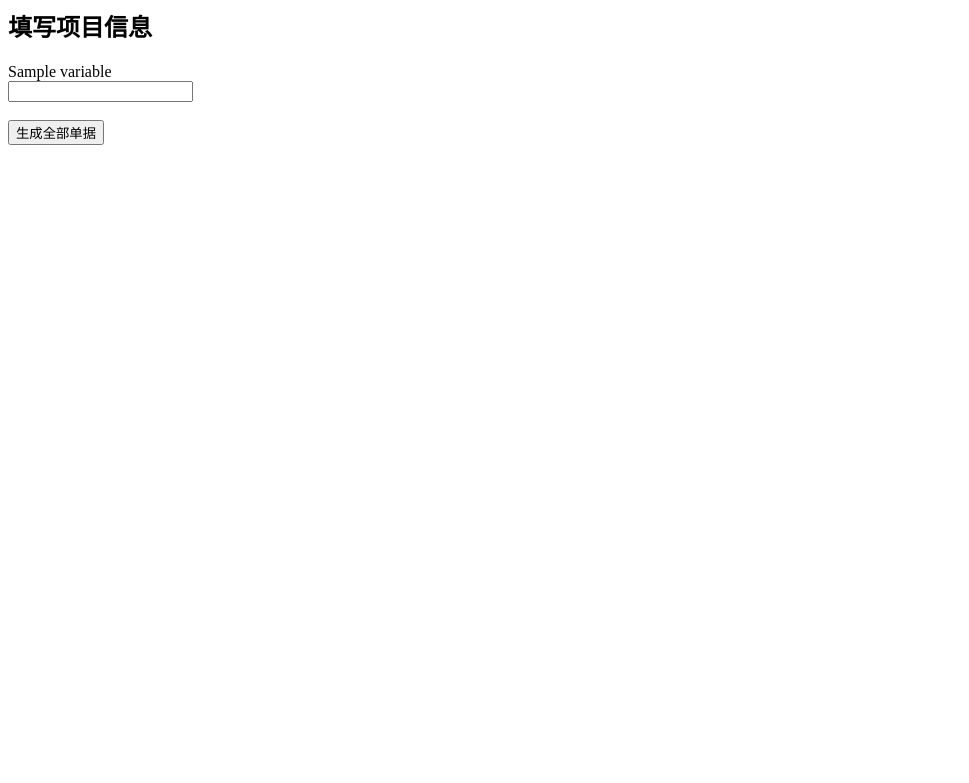
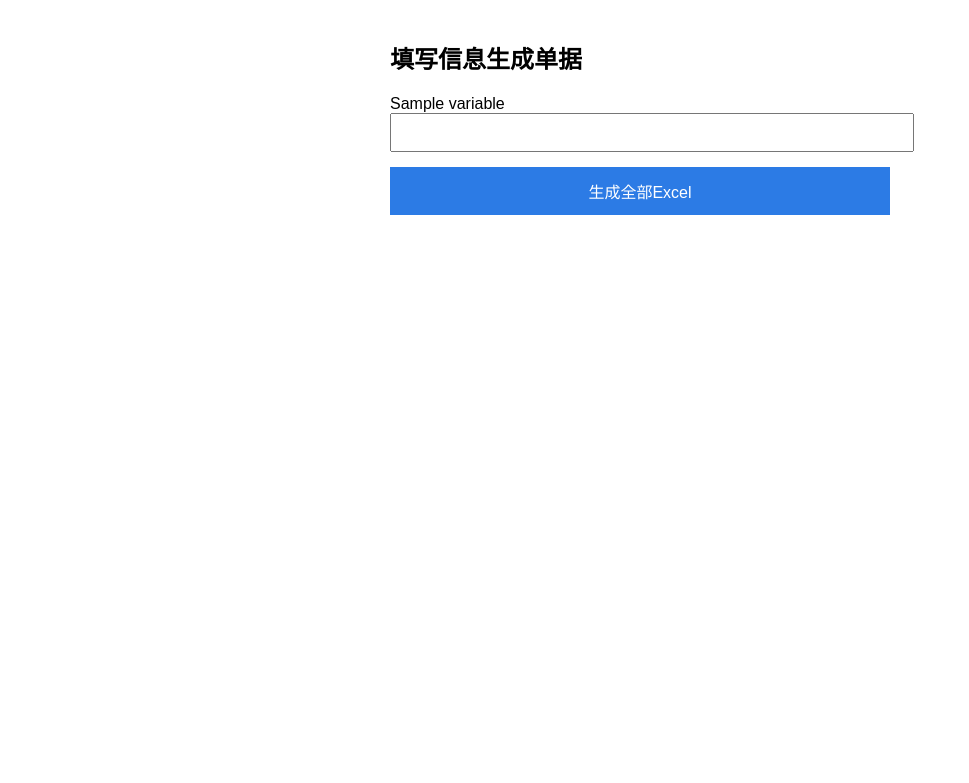
Before and after one commit to guorice19880617-droid/gendan, a Flask app: template templates/index.html in a window 1280 px wide. Shown: the top 783 px of the page, without its empty margins (0-969 px from the left). Run offline with Flask 3, Linux system fonts and the light colour scheme; the template is opened without the code that fills it: most values are stand-ins (such as "Sample title", 1, 10 or a date in 2020).

Commit message:
Update index.html

```diff
--- a/templates/index.html
+++ b/templates/index.html
@@ -1,4 +1,43 @@
-<h2>填写项目信息</h2>
+<!DOCTYPE html>
+<html>
+
+<head>
+
+<meta charset="utf-8">
+
+<title>Excel单据生成系统</title>
+
+<style>
+
+body{
+font-family:Arial;
+max-width:500px;
+margin:auto;
+padding:20px;
+}
+
+input{
+width:100%;
+padding:10px;
+margin-bottom:15px;
+}
+
+button{
+padding:12px;
+width:100%;
+background:#2c7be5;
+color:white;
+border:none;
+font-size:16px;
+}
+
+</style>
+
+</head>
+
+<body>
+
+<h2>填写信息生成单据</h2>
 
 <form action="/generate" method="post">
 
@@ -6,14 +45,14 @@
 
 <label>{{v}}</label>
 
-<br>
-
 <input name="{{v}}" required>
-
-<br><br>
 
 {% endfor %}
 
-<button type="submit">生成全部单据</button>
+<button type="submit">生成全部Excel</button>
 
 </form>
+
+</body>
+
+</html>
```
